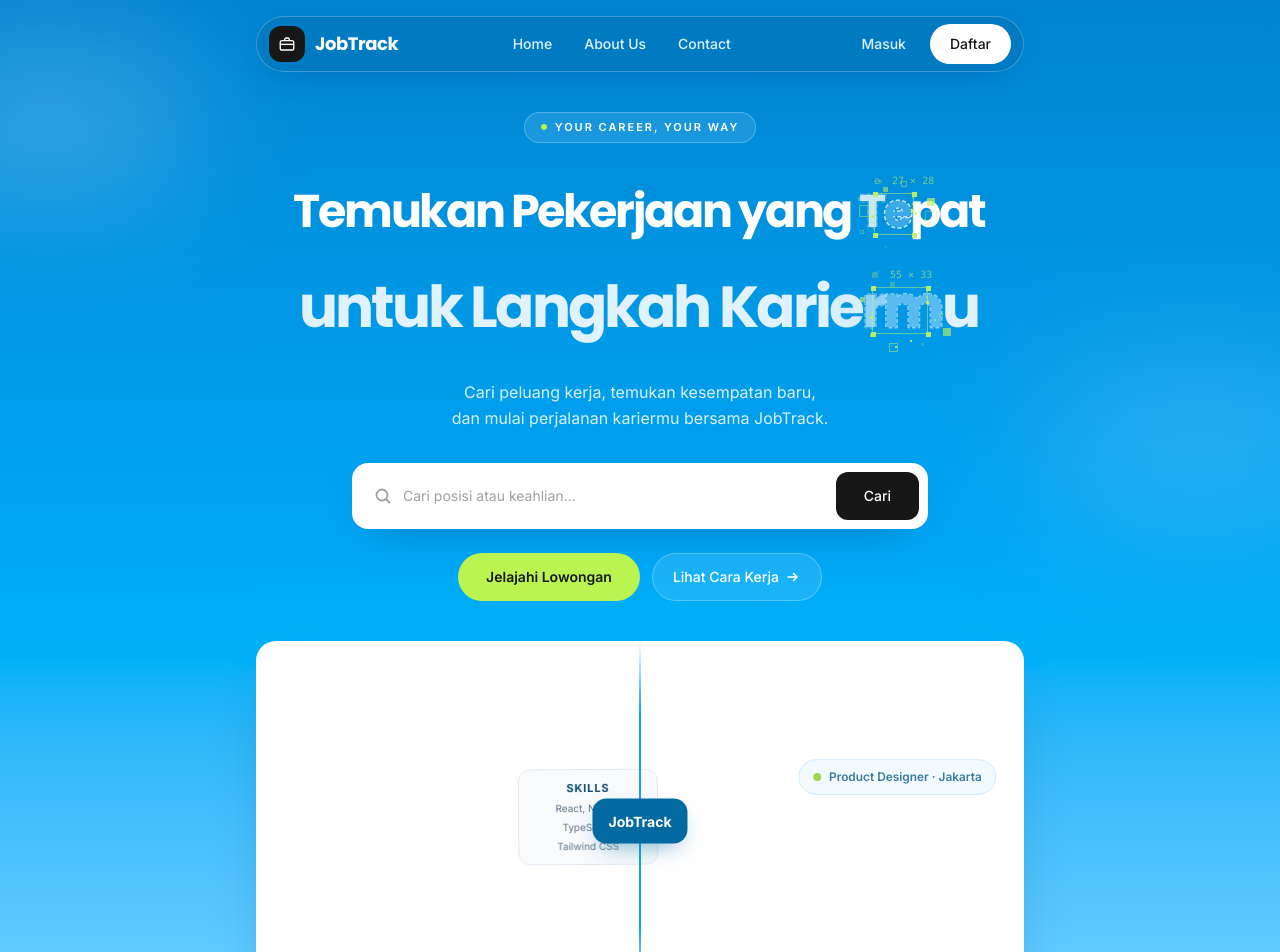
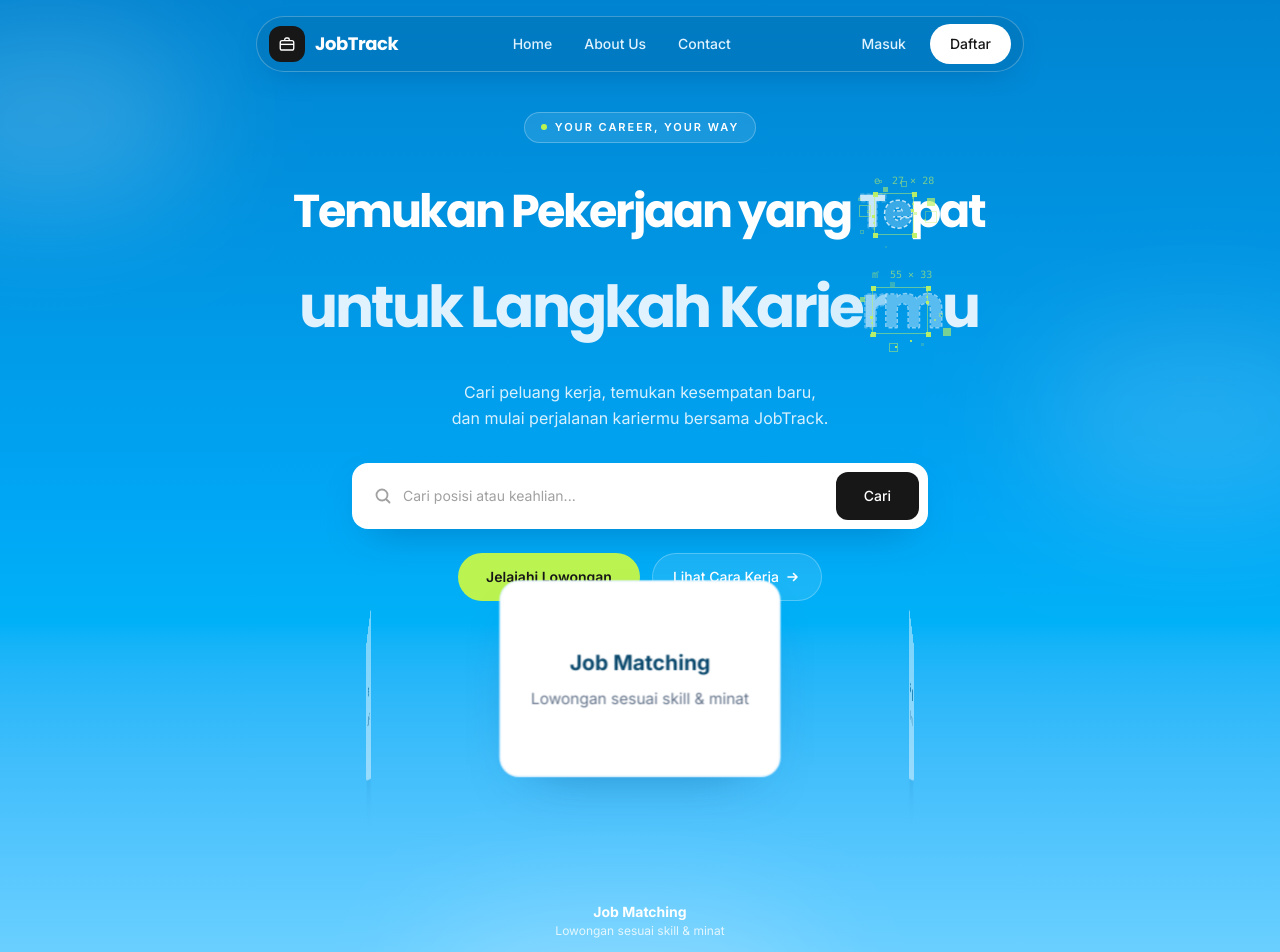
Before and after one commit to FaletehanAlF/auth-jwt-app, a Next.js app in the folder frontend/: page / in a window 1280 px wide. Shown: the top 952 px of the page. Built offline with nearby package versions, Linux system fonts and the light colour scheme.

Commit message:
update code

```diff
--- a/frontend/src/components/LandingHero.tsx
+++ b/frontend/src/components/LandingHero.tsx
@@ -1,5 +1,5 @@
 import Link from "next/link";
-import LandingHeroMagicTransform from "./LandingHeroMagicTransform";
+import LandingHeroMomentumRing from "./LandingHeroMomentumRing";
 import TechText from "./TechText";
 
 export default function LandingHero() {
@@ -139,7 +139,7 @@ export default function LandingHero() {
             className="animate-hero-fade-up mt-10 w-full max-w-3xl"
             style={{ animationDelay: "380ms" }}
           >
-            <LandingHeroMagicTransform />
+            <LandingHeroMomentumRing />
           </div>
 
         </div>
--- /dev/null
+++ b/frontend/src/components/LandingHeroMomentumRing.css
@@ -0,0 +1,89 @@
+.momentum-ring {
+  position: relative;
+  width: 100%;
+  height: 300px;
+  perspective: 900px;
+  display: flex;
+  flex-direction: column;
+  align-items: center;
+  justify-content: flex-start;
+}
+
+.momentum-ring__ring {
+  position: relative;
+  width: 200px;
+  height: 140px;
+  transform-style: preserve-3d;
+  transition: transform 0.9s cubic-bezier(0.22, 1, 0.36, 1);
+}
+
+.momentum-ring__card {
+  position: absolute;
+  inset: 0;
+  display: flex;
+  flex-direction: column;
+  justify-content: center;
+  gap: 6px;
+  padding: 16px 20px;
+  border-radius: 14px;
+  background: #ffffff;
+  border: 1px solid #e0f2fe;
+  box-shadow: 0 16px 40px -24px rgba(2, 60, 120, 0.5);
+  opacity: 0.45;
+  backface-visibility: hidden;
+  transition: opacity 0.4s ease;
+}
+
+.momentum-ring__card.is-active {
+  opacity: 1;
+}
+
+.momentum-ring__card-title {
+  font-size: 15px;
+  font-weight: 700;
+  color: #0c4a6e;
+}
+
+.momentum-ring__card-subtitle {
+  font-size: 11px;
+  color: #64748b;
+}
+
+.momentum-ring__caption {
+  margin-top: 120px;
+  text-align: center;
+  color: #ffffff;
+}
+
+.momentum-ring__caption-title {
+  font-size: 14px;
+  font-weight: 700;
+}
+
+.momentum-ring__caption-subtitle {
+  font-size: 12px;
+  color: rgba(255, 255, 255, 0.8);
+}
+
+@media (max-width: 640px) {
+  .momentum-ring {
+    --ring-z: 170px;
+    height: 260px;
+  }
+  .momentum-ring__ring {
+    width: 160px;
+    height: 110px;
+  }
+  .momentum-ring__ring {
+    transform-origin: center;
+  }
+  .momentum-ring__caption {
+    margin-top: 100px;
+  }
+}
+
+@media (prefers-reduced-motion: reduce) {
+  .momentum-ring__ring {
+    transition: none;
+  }
+}
--- a/frontend/src/components/LandingHeroMomentumRing.tsx
+++ b/frontend/src/components/LandingHeroMomentumRing.tsx
@@ -36,7 +36,7 @@ export default function LandingHeroMomentumRing() {
             <div
               key={item.title}
               className={`momentum-ring__card${active ? " is-active" : ""}`}
-              style={{ transform: `rotateY(${i * step}deg) translateZ(260px)` }}
+              style={{ transform: `rotateY(${i * step}deg) translateZ(var(--ring-z, 260px))` }}
             >
               <p className="momentum-ring__card-title">{item.title}</p>
               <p className="momentum-ring__card-subtitle">{item.subtitle}</p>
```
